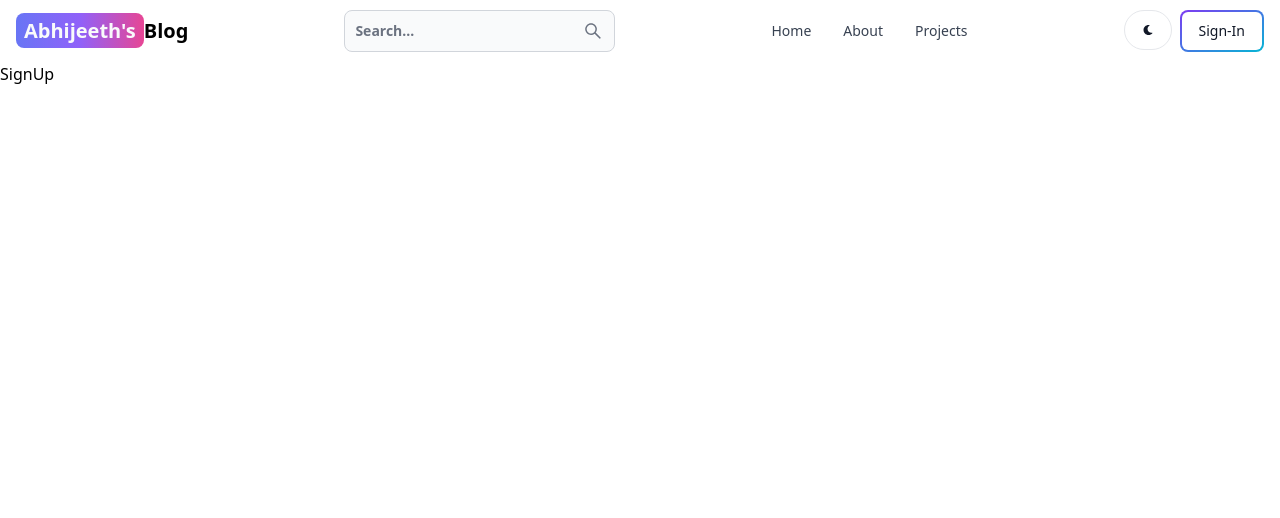
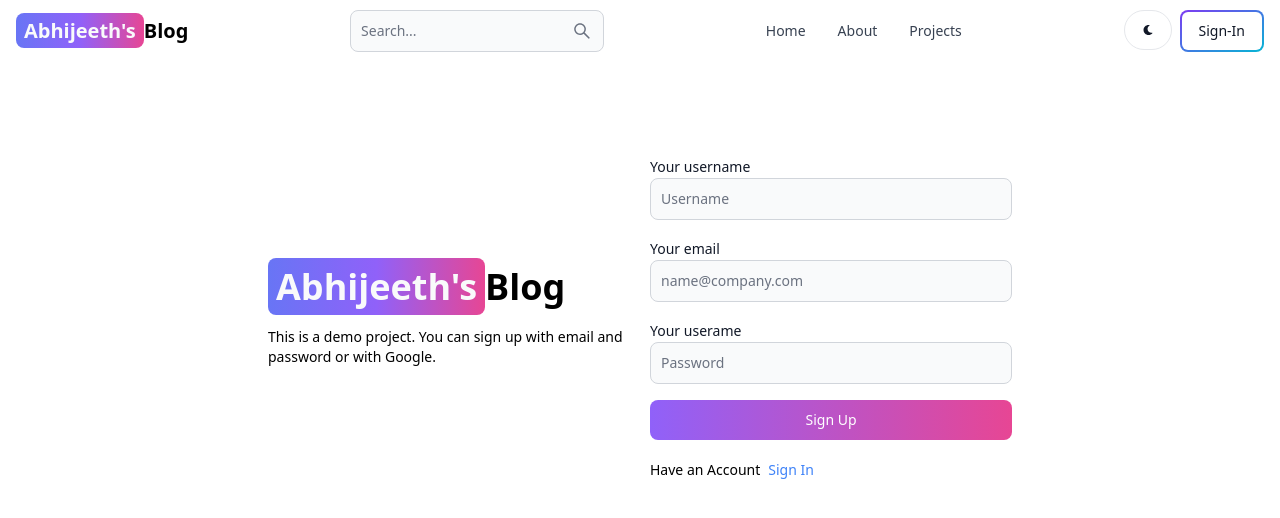
Before and after one commit to ABHIJEETH-S/Blog-MERN, a React (Vite) app in the folder client/: page /sign-up in a window 1280 px wide. Shown: the top 518 px of the page. Built offline with nearby package versions, Linux system fonts and the light colour scheme.

Commit message:
create signup ui

```diff
--- a/client/src/App.jsx
+++ b/client/src/App.jsx
@@ -4,13 +4,13 @@
 import Dashboard from "./pages/Dashboard";
 import Projects from "./pages/Projects";
 import SignIn from "./pages/Signin";
-import SignUp from "./pages/Signup";
+import SignUp from "./pages/SignUp";
 import Header from "./components/Header";
 
 export default function App() {
   return (
     <BrowserRouter>
-    <Header />
+      <Header />
       <Routes>
         <Route path="/" element={<Home />} />
         <Route path="/about" element={<About />} />
--- a/client/src/components/Header.jsx
+++ b/client/src/components/Header.jsx
@@ -8,8 +8,11 @@
   // for compatibility of the location
   const path = useLocation().pathname;
   return (
-    <Navbar className="self-center whitespace-nowrap text-sm sm:text-xl font-semibold dark:text-white">
-      <Link link="/">
+    <Navbar>
+      <Link
+        link="/"
+        className="self-center whitespace-nowrap text-sm sm:text-xl font-semibold dark:text-white"
+      >
         <span className="px-2 py-1 bg-gradient-to-r from-indigo-500 via-purple-500 to-pink-500 rounded-lg text-gray-50">
           Abhijeeth&apos;s
         </span>
--- a/client/src/pages/SignUp.jsx
+++ b/client/src/pages/SignUp.jsx
@@ -1,6 +1,55 @@
+import { Button, Label, TextInput } from "flowbite-react";
+import { Link } from "react-router-dom";
 
 export default function SignUp() {
   return (
-    <div>SignUp</div>
-  )
+    <div className="min-h-screen mt-20">
+      <div className="flex p-3 max-w-3xl mx-auto flex-col md:flex-row md:items-center gap-5">
+        {/* left */}
+        <div className="flex-1">
+          <Link to="/" className="font-bold dark:text-white text-4xl">
+            <span className="px-2 py-1 bg-gradient-to-r from-indigo-500 via-purple-500 to-pink-500 rounded-lg text-gray-50">
+              Abhijeeth&apos;s
+            </span>
+            Blog
+          </Link>
+          <p className="text-sm mt-5">
+            This is a demo project. You can sign up with email and password or
+            with Google.
+          </p>
+        </div>
+
+        {/* right */}
+        <div className="flex-1">
+          <form className="flex flex-col gap-4">
+            <div>
+              <Label value="Your username" />
+              <TextInput type="text" placeholder="Username" id="username" />
+            </div>
+            <div>
+              <Label value="Your email" />
+              <TextInput
+                type="text"
+                placeholder="name@company.com"
+                id="email"
+              />
+            </div>
+            <div>
+              <Label value="Your userame" />
+              <TextInput type="text" placeholder="Password" id="password" />
+            </div>
+            <Button gradientDuoTone="purpleToPink" type="submit">
+              Sign Up
+            </Button>
+          </form>
+          <div className="flex gap-2 text-sm mt-5">
+            <span>Have an Account</span>
+            <Link to="/sign-in" className="text-blue-500">
+              Sign In
+            </Link>
+          </div>
+        </div>
+      </div>
+    </div>
+  );
 }
```
